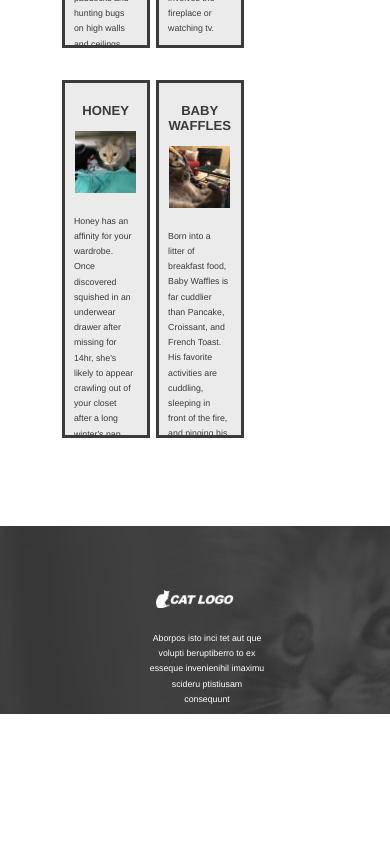
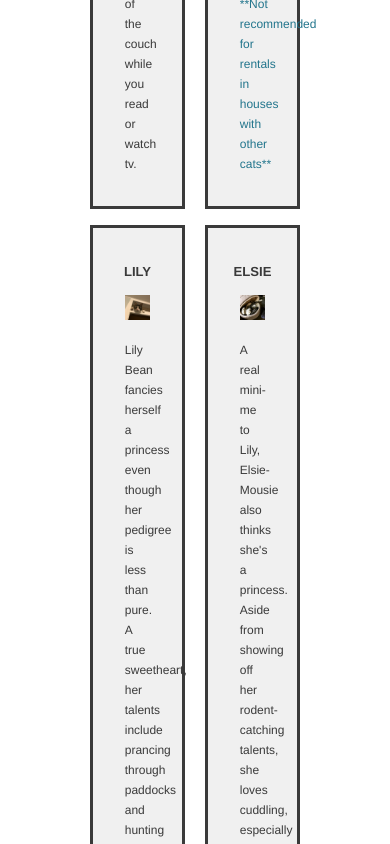
Before and after one commit to hcoulsondesign/kitty-mockup, a plain HTML site: page profiles.html in a window 390 px wide. Shown: the part 980-1824 px from the top of the page. Before the commit the page ends 1694 px from the top, so only its background shows below. Drawn offline with Linux system fonts and the light colour scheme.

Commit message:
added accessibilty and improved responsivity

```diff
--- a/profiles.html
+++ b/profiles.html
@@ -6,6 +6,7 @@
     <link rel="stylesheet" type="text/css" href="styles/stylesheet.css">
   </head>
   <body>
+    <a href="#main-content" class="hidden">Skip to main content >></a>
     <header>
       <h1>Kitty Profiles</h1>
       <h2>Discover which furry friend is the right match for you!</h2>
@@ -15,21 +16,8 @@
       </nav>
     </header>
 
-     <section class="main-page">
-       <!-- Decided to remove this because there wasn't enough good content
-       <aside class="grey-side-bar">
-         <section class="page-section">
-           <h4 class="teal-text bold">A Kitty Song to Sing with Children</h4>
-           <p>Kitty cat, kitty cat</p>
-           <p>Silly lyrics cattin'</p>
-           <p>How I wish kitty words</p>
-           <p>Rhymed better with Latin.</p>
-           <p>Yay!</p>
-         </section>
-       </aside>-->
-
-      <!--Jack-->
-      <section class="content-box">
+     <div class="profile-page" id="main-content">
+      <section class="profile content-box">
         <h3>Jack</h3>
         <figure>
           <img class="profile-pic" src="images/jack.jpg" alt="A rotund brown tabby rolling on the floor between his toys">
@@ -37,8 +25,7 @@
         </figure>
       </section>
 
-      <!--Tippy-->
-      <section class="content-box">
+      <section class="profile content-box">
         <h3>Tippy</h3>
         <figure>
           <img class="profile-pic" src="images/tippy.jpg" alt="A slender black cat with a white bib sits squarely on a stack of books and papers">
@@ -46,8 +33,7 @@
         </figure>
       </section>
 
-      <!--Lily-->
-      <section class="content-box">
+      <section class="profile content-box">
         <h3>Lily</h3>
         <figure>
           <img class="profile-pic" src="images/lily.jpg" alt="A brown tabby with white nose and socks peers down over the edge of a high shelf">
@@ -55,8 +41,7 @@
         </figure>
       </section>
 
-      <!--Elsie-->
-      <section class="content-box">
+      <section class="profile content-box">
         <h3>Elsie</h3>
         <figure>
           <img class="profile-pic" src="images/elsie.jpg" alt="A brown tabby with white socks lays splayed in a cat bed, totally content">
@@ -64,8 +49,7 @@
         </figure>
       </section>
 
-      <!--Honey-->
-      <section class="content-box">
+      <section class="profile content-box">
         <h3>Honey</h3>
         <figure>
           <img  class="profile-pic" src="images/honey.jpg" alt="A white flamepoint climbs slowly off out of a pile of clothes">
@@ -73,24 +57,23 @@
         </figure>
       </section>
 
-      <!--Baby Waffles-->
-      <section class="content-box">
+      <section class="profile content-box">
         <h3>Baby Waffles</h3>
         <figure>
           <img class="profile-pic" src="images/baby-waffles.jpg" alt="A chubby Seal Point tabby looks satisfied lying on a couch in front of a fire.">
           <figcaption class="box-text">Born into a litter of breakfast food, Baby Waffles is far cuddlier than Pancake, Croissant, and French Toast. His favorite activities are cuddling, sleeping in front of the fire, and pinging his claws on the fireplace grate when he's meditating.</figcaption>
         </figure>
-      </section> <!--Closes Baby Waffles Section-->
-    </section> <!--Closes main-page Section-->
+      </section>
+    </div>
 
     <footer>
       <img id="logo" src="images/cat-logo.png" alt="White silhouette of a sitting cat next to the logotype">
       <p class="footer-text">Aborpos isto inci tet aut que volupti beruptiberro to ex esseque invenienihil imaximu scideru ptistiusam consequunt</p>
       <nav class="bold">
-        <a>Footer link 1</a> /
-        <a>Footer link 2</a> /
-        <a>Footer link 3</a> /
-        <a>Footer link 4</a> /
+        <a href="">Footer link 1</a> /
+        <a href="">Footer link 2</a> /
+        <a href="">Footer link 3</a> /
+        <a href="">Footer link 4</a> /
       </nav>
       <p class="footer-text">©2019 Kitties To Go!, LLC | Seattle, WA</p>
     </footer>
--- /dev/null
+++ b/styles/stylesheet-attempt1.css
@@ -0,0 +1,189 @@
+/*Universal styles*/
+html, body {
+  font-family: Helvetica, Arial, sans-serif;
+  width: 100%;
+  margin: 0;
+  overflow-x: hidden;
+  box-sizing: border-box;
+}
+
+/*Header styles*/
+header {
+  background-image: url("../images/banner-image.jpg");
+  background-color: rgb(44,154,183);
+  height: 13rem;
+}
+
+h1 {
+  text-transform: uppercase;
+  font-size: 2.5rem;
+  color: white;
+  margin-top: 0;
+  position: relative;
+  top:3rem;
+  left: 15%;
+}
+
+h2 {
+  font-style: italic;
+  font-weight: lighter;
+  font-size: 1.25rem;
+  color: white;
+  width: 17rem;
+  position:relative;
+  top:2rem;
+  left: 15%;
+  /*margin: 0;*/
+}
+
+h3 {
+  text-transform: uppercase;
+  color: rgb(58,58,58);
+  font-size: 0.82rem;
+  margin-top: 1.25rem;
+}
+
+h4 {
+  font-size: 0.82rem;
+  line-height: 1.25rem;
+}
+
+/*Other Body Text Styles*/
+/*section.main-page {
+  margin: 0 auto;
+  position: relative;
+  top: 4rem;
+  right: 10%;
+  bottom: 4rem;
+  left: 10%;
+  width: 60%;
+  border: 1px solid pink;
+}*/
+
+section:not(.content-box) {
+  position: relative;
+  top: 4rem;
+  left: 15%;
+  width: 45%;
+}
+
+.head-nav {
+  background-color: rgb(235,235,235);
+  color: rgb(58,58,58);
+  font-size: 0.7rem;
+  padding: 1rem;
+  margin: 0;
+  position: relative;
+  top: 30%;
+  /*width: 100%;*/
+  text-indent: 12.5%;
+}
+
+.container {
+  width: 100%;
+  margin: 0 auto;
+  border: 0.25rem solid black;
+}
+
+.content-box {
+  float: left;
+  width: 25%;
+  margin: 1rem 1.15%;
+  height: 23rem;
+  background-color: rgb(235,235,235);
+  padding: 1rem 2rem;
+  border: 0.25rem solid rgb(58,58,58);
+  margin: 3rem 1rem 0;
+  position: relative;
+  left:10%;
+  top: 1rem;
+  right: 10%;
+  /*float: left;*/
+}
+
+p {
+  color: rgb(58,58,58);
+  font-size: 0.55rem;
+  line-height: 0.95rem;
+}
+
+a {
+  margin: 0.5rem;
+  text-decoration: none;
+  color: inherit;
+}
+
+a.in-line {
+  margin:0;
+}
+
+.bold {
+  font-weight:bold;
+}
+
+.teal-text {
+  color: rgb(44,154,183);
+}
+
+#light-teal-text {
+  color: rgb(82,183,213);
+  font-size: 0.75rem;
+  line-height: 1.25rem;
+  padding: 1.5rem 0;
+}
+
+/*Image Styling*/
+#logo {
+  width: 20%;
+}
+
+figure {
+  position: relative;
+  left: -37px;
+  font-size: 0.55rem;
+  width: 100%;
+}
+
+.box-text {
+  color: rgb(58,58,58);
+  font-size: 0.55rem;
+  line-height: 0.95rem;
+  text-align: justify;
+  margin: 1rem 0.5rem 1rem -0.05rem;
+}
+
+.profile-pic {
+  width: 100%;
+}
+
+/*Footer Styles*/
+footer {
+  width: 100%;
+  background-image: url("../images/footer-image.jpg");
+  background-color: rgb(58,58,58);
+  color: white;
+  font-size:0.55rem;
+  text-align: center;
+  clear: right;
+  clear: left;
+  position: relative;
+  top: 8rem;
+  padding: 4rem 0 2rem 0;
+}
+
+.footer-text {
+  color: white;
+  width: 30%;
+  padding: 0.75rem;
+  position: relative;
+  left: 35%;
+}
+
+/* FIX THIS!!! Page Layout and Positioning Styles*/
+aside {
+  float: right;
+  position: relative;
+  right: 10%;
+  left: 0.5rem;
+  width: 35%;
+}
--- a/styles/stylesheet.css
+++ b/styles/stylesheet.css
@@ -12,6 +12,9 @@ header {
   background-image: url("../images/banner-image.jpg");
   background-color: rgb(44,154,183);
   height: 13rem;
+  position: relative;
+  top: -18px;
+  z-index: -1;
 }
 
 h1 {
@@ -48,45 +51,42 @@ h2 {
 
 /*Main Page Styles, e.g. body semantic elements, typography, etc.*/
 .main-page {
-  width: 70%;
-  margin: 0 auto;
-  position: relative;
-  top: 3.5rem;
-  overflow-y: hidden;
+  display: grid;
+  grid-template-columns: 12.5% 12.5% 12.5% 12.5% 12.5% 12.5% 12.5% 12.5%;
+  padding: 4rem 0 2rem 0;
 }
 
 aside {
-  float: right;
-  position: relative;
-  left: 3rem;
-  width: 35%;
+  grid-column: 6 / span 2;
+  grid-row: 1 / span 1;
+  padding-left: 2rem;
 }
 
-.page-section {
-  top: 4rem;
-  width: 65%;
+.main-story {
+  grid-column: 2 / span 4;
+  grid-row: 1 / span 1;
+  padding-right: 2rem;
 }
 
-.content-box {
-  float: left;
-  width: 30%;
-  height: 22rem;
+.profile-page {
+  display: flex;
+  flex-flow: row wrap;
+  justify-content: space-around;
+  padding: 4rem 5rem;
+}
+
+.profile {
+  width: 25%;
   border: 0.2rem solid rgb(58,58,58);
-  margin: 1rem 1.15%;
-  background-color: rgb(235,235,235);
-  overflow: hidden;
+  background-color: #F0F0F0; /*changed from rgb(235,235,235);*/
+  padding: 1rem;
+  margin: 0.5rem;
   text-align: center;
 }
 
 .box-text {
   color: rgb(58,58,58);
-  font-size: 0.55rem;
-  line-height: 0.95rem;
-  text-align: left;
-  margin: 1rem 0.5rem 1rem -0.05rem;
-  width: 100%;
-  position: relative;
-  left: 16.5%;
+  text-align: justify;
 }
 
 h3 {
@@ -103,8 +103,8 @@ h4 {
 
 p {
   color: rgb(58,58,58);
-  font-size: 0.55rem;
-  line-height: 0.95rem;
+  font-size: 0.75rem;
+  line-height: 1.25rem;
 }
 
 /*Special Text Styles*/
@@ -116,18 +116,39 @@ a {
   margin: 0.5rem;
   text-decoration: none;
   color: inherit;
+  padding: 1rem 0;
 }
 
 a.in-line {
   margin:0;
 }
 
+.hidden {
+  position: relative;
+  left:-10000px;
+  top: auto;
+  color: white;
+}
+
+.hidden:focus {
+  left: 0;
+}
+
+.sr-only {
+  position: absolute;
+  left: -10000px;
+  top: auto;
+  width: 1px;
+  height: 1px;
+  overflow: hidden;
+}
+
 .teal-text {
-  color: rgb(44,154,183);
+  color: #22758C; /*changed from rgb(44,154,183);*/
 }
 
 #light-teal-text {
-  color: rgb(82,183,213);
+  color: #2F9FC1; /*changed from rgb(82,183,213);*/
   font-size: 0.75rem;
   line-height: 1.25rem;
   padding: 1.5rem 0;
@@ -135,11 +156,19 @@ a.in-line {
 
 /*Image Styling*/
 figure {
+  margin: 1rem;
+  }
+
+#aside-fig {
   width: 75%;
   margin: 0;
+}
+
+figcaption {
   color: rgb(58,58,58);
-  font-size: 0.55rem;
-  line-height: 0.95rem;
+  font-size: 0.75rem;
+  line-height: 1.25rem;
+  padding-top: 1rem;
 }
 
 .inline-pic {
@@ -149,7 +178,6 @@ figure {
 .profile-pic {
   width: 100%;
   position: relative;
-  left: 16.5%;
 }
 
 #logo {
@@ -159,6 +187,7 @@ figure {
 /*Footer Styles*/
 footer {
   width: 100%;
+  height: 10rem;
   background-image: url("../images/footer-image.jpg");
   background-color: rgb(58,58,58);
   color: white;
@@ -167,14 +196,12 @@ footer {
   clear: right;
   clear: left;
   position: relative;
-  top: 8rem;
-  padding: 4rem 0 2rem 0;
+  padding: 2rem 0;
 }
 
 .footer-text {
   color: white;
   width: 30%;
-  padding: 0.75rem;
   position: relative;
   left: 35%;
 }
```
Also changed, not shown: index.html (+27 -24 lines).
